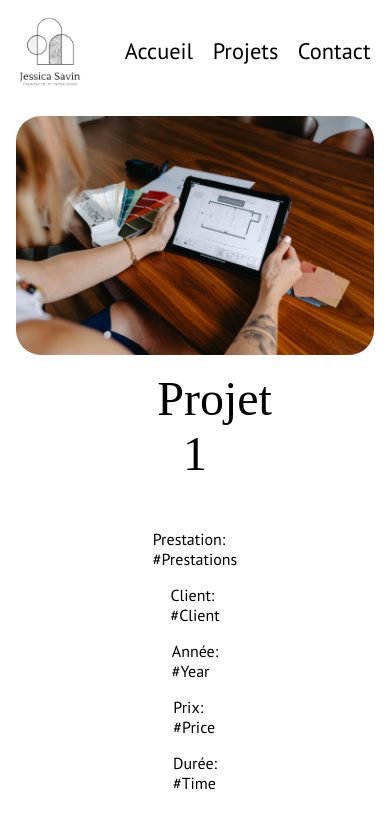
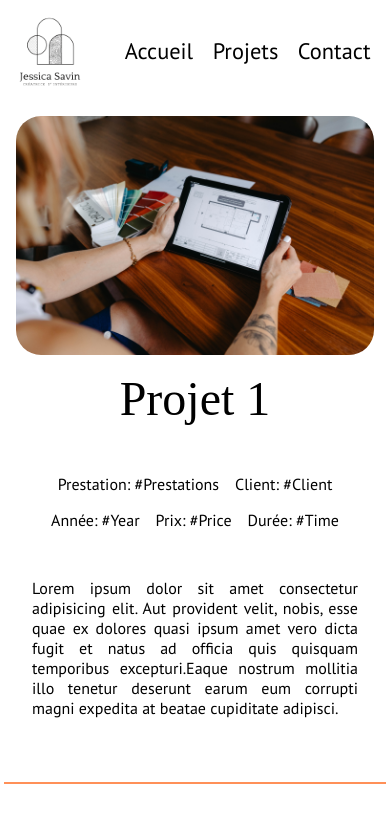
Before and after one commit to Daganx/Savin-Jessica, a React (Vite) app: page /projects/1 in a window 390 px wide. Shown: the top 836 px of the page. Built offline with nearby package versions, Linux system fonts and the light colour scheme.

Commit message:
CSS Adjustment

```diff
--- a/src/components/AllProjects/AllProjects.jsx
+++ b/src/components/AllProjects/AllProjects.jsx
@@ -43,7 +43,6 @@ export default function AllProjects() {
               className="project-image"
             />
             <div className="project-content">
-              <h3>{project.title}</h3>
               <div className="project-content-hashtag">
                 <p>{project.prestation}</p>
                 <p>{project.customer}</p>
--- a/src/components/AllProjects/allProjects.css
+++ b/src/components/AllProjects/allProjects.css
@@ -33,3 +33,21 @@
   color: white;
   transition: opacity 0.3s ease;
 }
+
+.projects-text{
+  display: flex;
+  flex-direction: column;
+}
+
+.projects-text h1{
+  text-align: center;
+}
+
+@media screen and (max-width: 1024px){
+  .project-content h3{
+    display: none;
+  }
+  .projects-text{
+    width: 100%;
+  }
+}
--- a/src/components/Contact/Contact.jsx
+++ b/src/components/Contact/Contact.jsx
@@ -16,6 +16,7 @@ export default function Contact() {
     <>
       <section className="contact">
         <div className="contact-text">
+          <h1>Contactez-moi :</h1>
           <h2>
             Lorem ipsum dolor sit amet consectetur adipisicing elit. Doloremque
             harum, adipisci, at nemo pariatur odio recusandae exercitationem
--- a/src/components/LatestProjects/LatestProjects.jsx
+++ b/src/components/LatestProjects/LatestProjects.jsx
@@ -44,7 +44,7 @@ export default function LatestProjects() {
               alt={project.title}
             />
             <div className="project-content">
-              <h3>{project.title}</h3>
+
               <div className="project-content-hashtag">
                 <p>{project.prestation}</p>
                 <p>{project.customer}</p>
--- a/src/components/LatestProjects/latestProjects.css
+++ b/src/components/LatestProjects/latestProjects.css
@@ -128,9 +128,7 @@
 }
 
 @media screen and (max-width: 1024px){
-  .project-content-description{
-    display: none;
-  }
+
   .project-content{
     display: flex;
     flex-direction: column;
@@ -165,4 +163,9 @@
   .project-content h3{
     display: none;
   }
+  .project-card{
+    display: flex;
+    align-items: center;
+    padding: 0;
+  }
 }
--- a/src/components/ProjectsDetails/projectsDetails.css
+++ b/src/components/ProjectsDetails/projectsDetails.css
@@ -2,7 +2,7 @@
   width: 100vw;
   padding: 16px;
   display: flex;
-  align-items: center;
+  align-items:flex-start;
 }
 
 .projects-details h1 {
@@ -45,6 +45,7 @@
   .projects-details {
     display: flex;
     flex-direction: column;
+    align-items: center;
   }
   .projects-details img {
     width: 100%;
@@ -54,6 +55,9 @@
   }
   .projects-details ul {
     justify-content: center;
+  }
+  .projects-text{
+    width: 100%;
   }
 }
 
```
Also changed, not shown: src/components/Contact/contact.css (+9 -3 lines).
